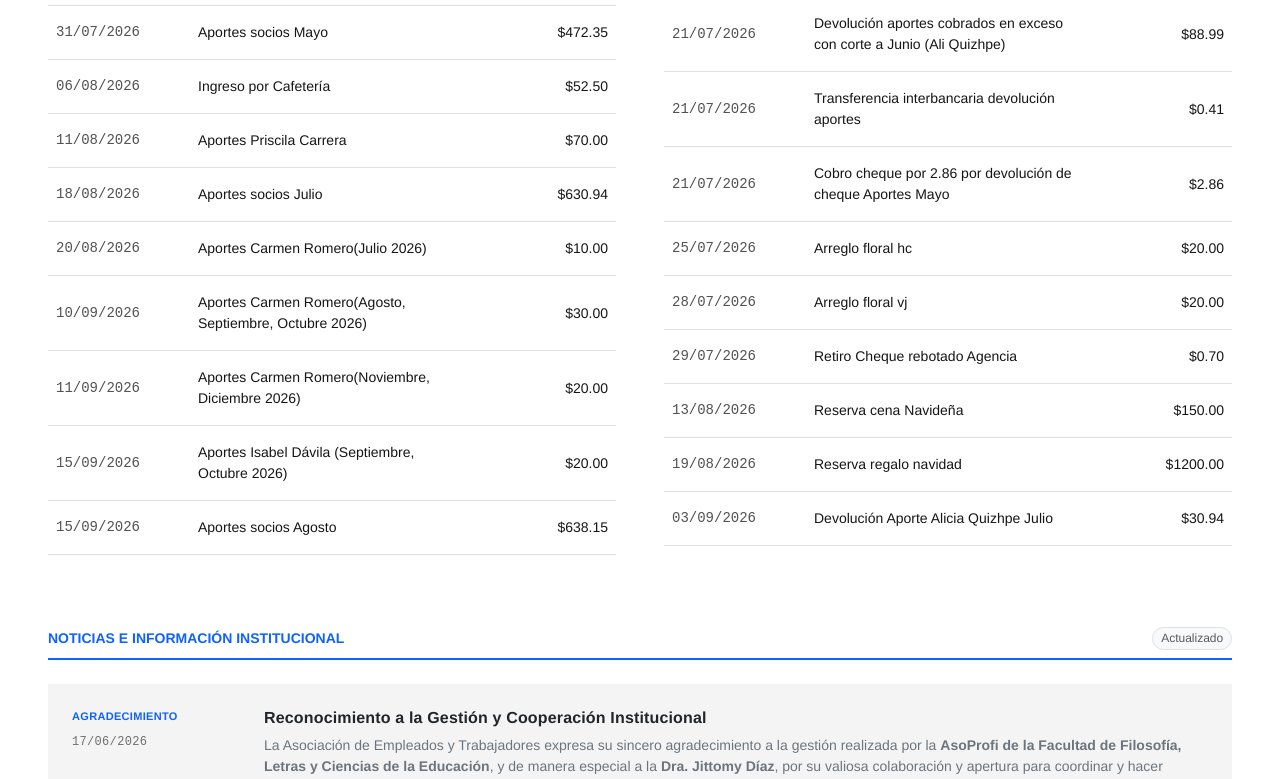
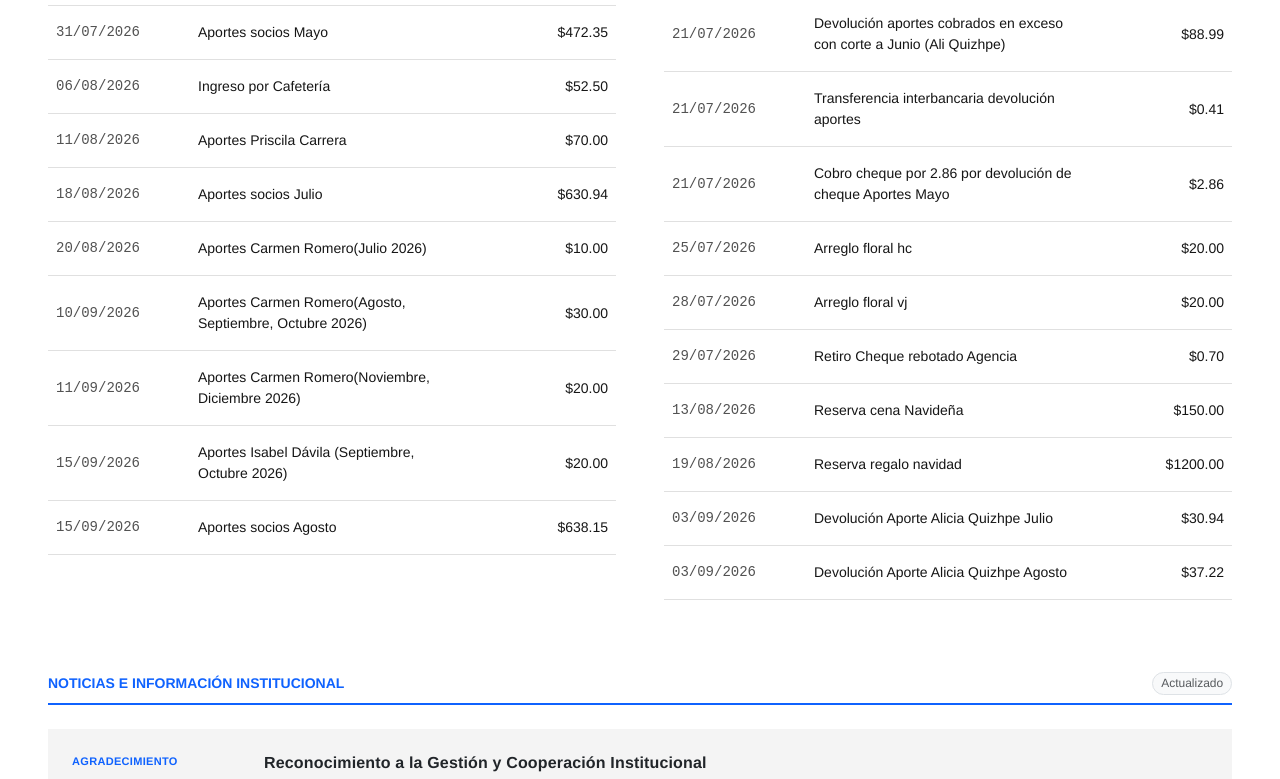
Before and after one commit to jjorgeadrian007/cuentas_aso, a React (Vite) app: page / in a window 1280 px wide. Shown: the part 1193-1972 px from the top of the page. Built offline with nearby package versions, Linux system fonts and the light colour scheme.

Commit message:
devolucion Alicia Agosto

```diff
--- a/src/App.jsx
+++ b/src/App.jsx
@@ -49,6 +49,7 @@ export default function DashboardAsociacion() {
     { id: 18, fecha: "13/08/2026", nombre: "Reserva cena Navideña", valor: 150 },
     { id: 19, fecha: "19/08/2026", nombre: "Reserva regalo navidad", valor: 1200 },
     { id: 20, fecha: "03/09/2026", nombre: "Devolución Aporte Alicia Quizhpe Julio", valor: 30.94 },
+    { id: 21, fecha: "03/09/2026", nombre: "Devolución Aporte Alicia Quizhpe Agosto", valor: 37.22 },
 
   ]);
 
```
